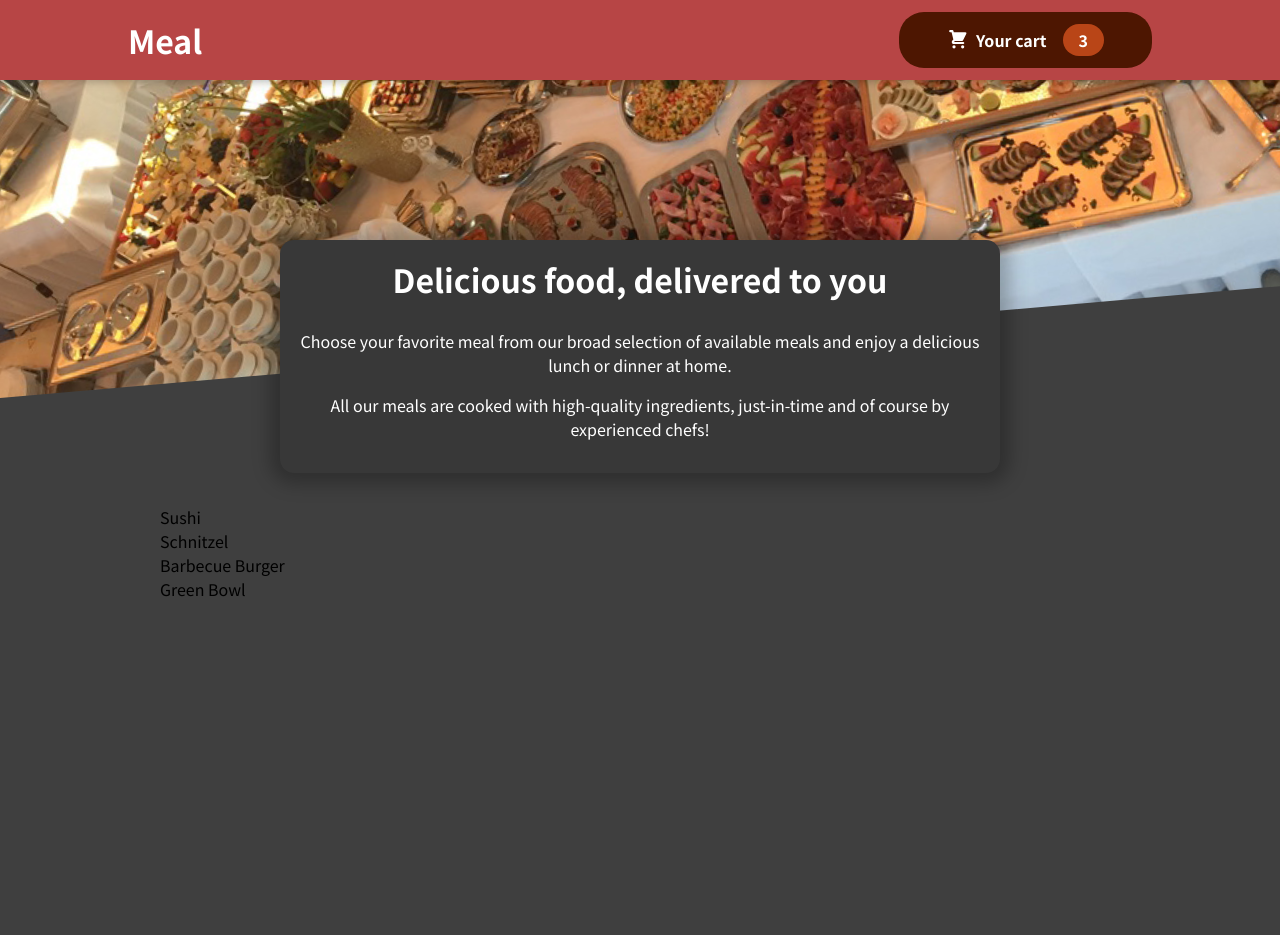
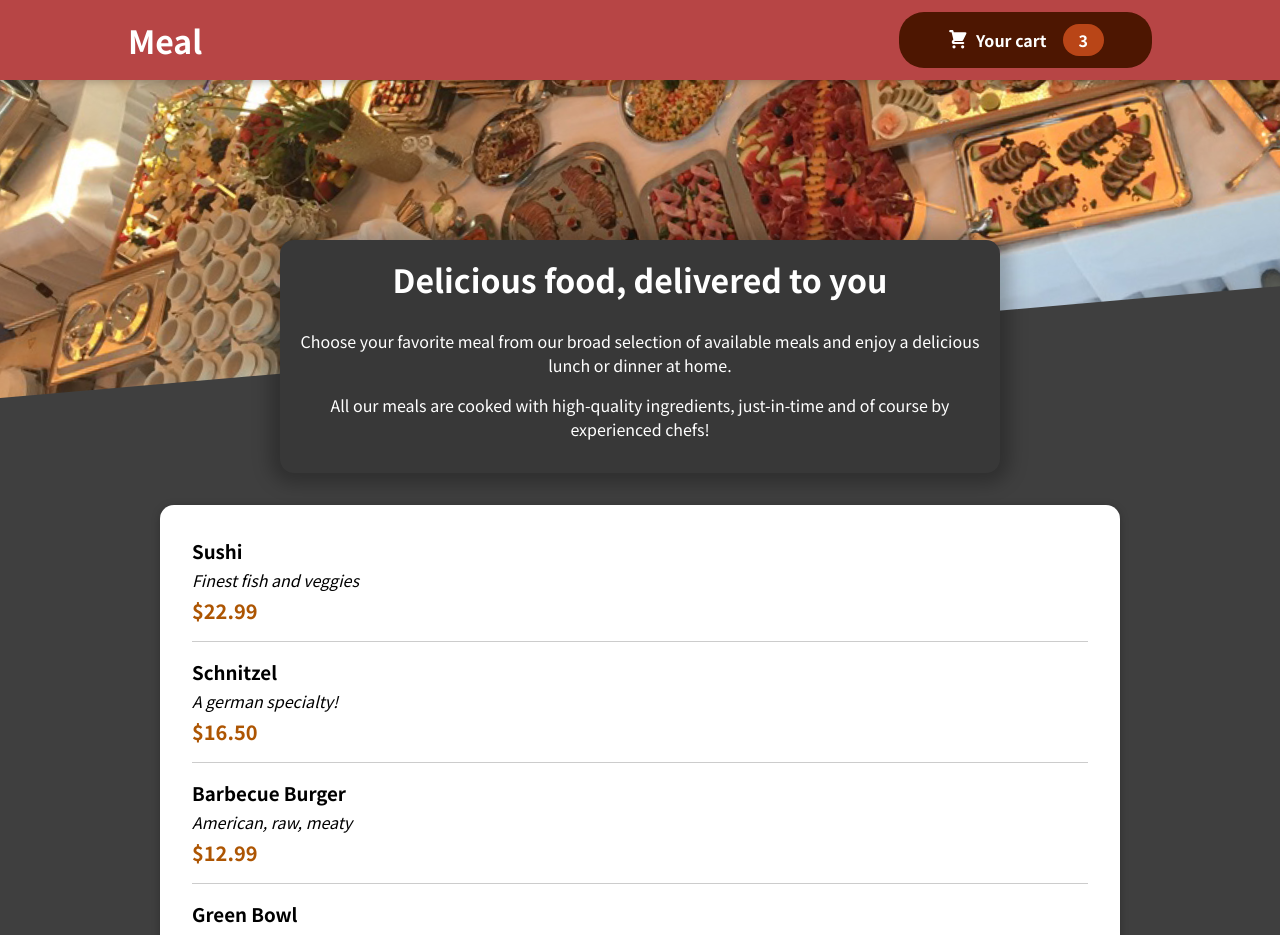
Before and after one commit to KatyEkat/Food_Order, a React (Create React App) app: page / in a window 1280 px wide. Shown: the top 935 px of the page. Before the commit the page ends 800 px from the top, so only its background shows below. Built offline with nearby package versions, Linux system fonts and the light colour scheme.

Commit message:
added card for meals

```diff
--- a/src/components/Meals/AvailableMeals.jsx
+++ b/src/components/Meals/AvailableMeals.jsx
@@ -1,5 +1,7 @@
 import React from "react";
 import style from "./AvailableMeals.module.css";
+import Card from "../UI/Card";
+import MealItem from "./MealItem/MealItem";
 
 const DUMMY_MEALS = [
   {
@@ -28,11 +30,20 @@
   },
 ];
 
-const AvailableMeals = () => {
-  const mealsList = DUMMY_MEALS.map((meal) => <li>{meal.name}</li>);
+const AvailableMeals = (props) => {
+  const mealsList = DUMMY_MEALS.map((meal) => (
+    <MealItem
+      key={meal.id}
+      name={meal.name}
+      description={meal.description}
+      price={meal.price}
+    />
+  ));
   return (
     <section className={style.meals}>
-      <ul>{mealsList}</ul>
+      <Card>
+        <ul>{mealsList}</ul>
+      </Card>
     </section>
   );
 };
--- /dev/null
+++ b/src/components/Meals/MealItem/MealItem.jsx
@@ -0,0 +1,18 @@
+import React from "react";
+import style from "./MealItem.module.css";
+
+const MealItem = (props) => {
+  const price = `$${props.price.toFixed(2)}`;
+  return (
+    <li className={style.meal}>
+      <div>
+        <h3>{props.name}</h3>
+        <div className={style.description}>{props.description}</div>
+        <div className={style.price}>{price}</div>
+      </div>
+      <div></div>
+    </li>
+  );
+};
+
+export default MealItem;
--- /dev/null
+++ b/src/components/Meals/MealItem/MealItem.module.css
@@ -0,0 +1,22 @@
+.meal {
+  display: flex;
+  justify-content: space-between;
+  margin: 1rem;
+  padding-bottom: 1rem;
+  border-bottom: 1px solid #ccc;
+}
+
+.meal h3 {
+  margin: 0 0 0.25rem 0;
+}
+
+.description {
+  font-style: italic;
+}
+
+.price {
+  margin-top: 0.25rem;
+  font-weight: bold;
+  color: #ad5502;
+  font-size: 1.25rem;
+}
--- /dev/null
+++ b/src/components/UI/Card.jsx
@@ -0,0 +1,8 @@
+import React from "react";
+import style from "./Card.module.css";
+
+const Card = (props) => {
+  return <div className={style.card}>{props.children}</div>;
+};
+
+export default Card;
--- /dev/null
+++ b/src/components/UI/Card.module.css
@@ -0,0 +1,6 @@
+.card {
+  padding: 1rem;
+  box-shadow: 0 2px 8px rgba(0, 0, 0, 0.25);
+  border-radius: 14px;
+  background-color: white;
+}
```
Also changed, not shown: src/components/Meals/MealItem/MealItemForm.jsx (added, +10 -0 lines).
